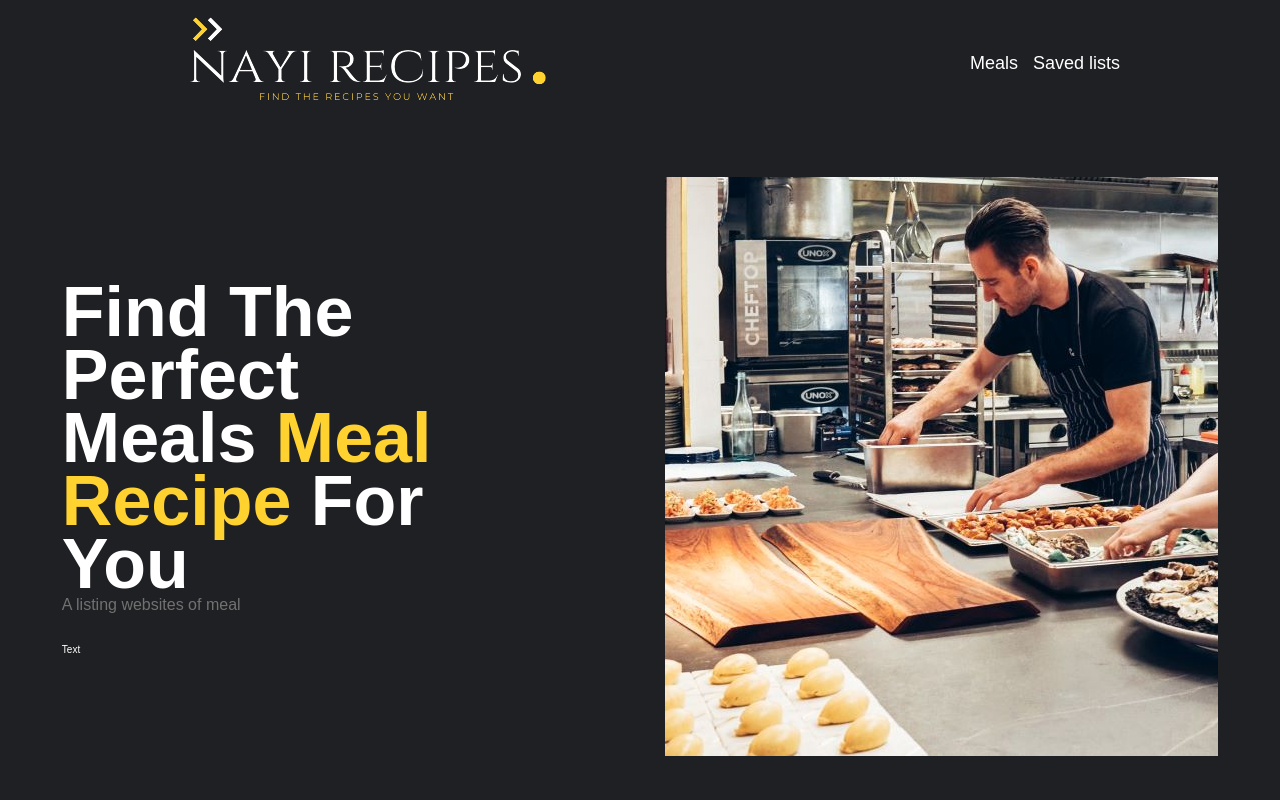
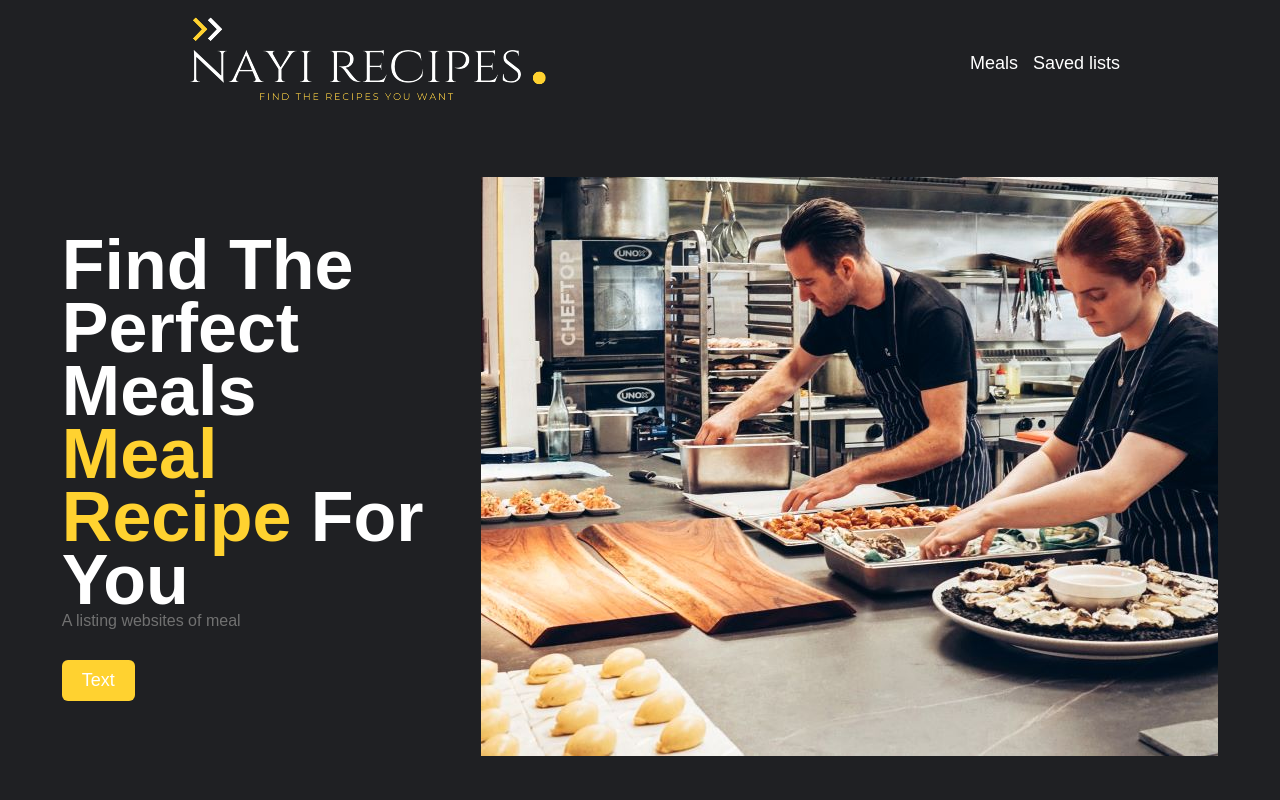
Before and after one commit to espnal/recipes-app, a Next.js app in the folder my-app/: page / in a window 1280 px wide. Shown: the top 800 px of the page. Built offline with nearby package versions, Linux system fonts and the light colour scheme.

Commit message:
laste changes

```diff
--- /dev/null
+++ b/my-app/componets/buttons/Button.js
@@ -0,0 +1,24 @@
+import React from 'react';
+import Link from 'next/link';
+import clsx from 'clsx';
+import classes from './Button.module.scss';
+
+function ButtonWithLink({link = "/", children, variant="secondary"}) {
+  return (
+    <Link href={link} legacyBehavior>
+    <a type="button" className={clsx(classes.button, classes[`variant__${variant}`])}>
+      {children}
+    </a>
+    </Link>
+  )
+}
+function Button({children, variant="secondary"}) {
+    return (
+      <button type="button" className={clsx(classes.button, classes[`variant__${variant}`])}>
+        {children}
+      </button>
+    )
+  }
+
+export default ButtonWithLink;
+export {Button};
--- /dev/null
+++ b/my-app/componets/buttons/Button.module.scss
@@ -0,0 +1,22 @@
+.button {
+	padding: 1rem 2rem;
+	font-size: 1.8rem;
+	color: var(--white);
+	border: none;
+	border-radius: 6px;
+	cursor: pointer;
+	background-color: var(--secondary-color);
+}
+.variant__primary {
+	background-color: var(--primary-color);
+}
+.variant__secondary {
+	background-color: var(--secondary-color);
+}
+
+@media only screen and (max-width: 768px) {
+	.button {
+		padding: 1rem 1rem;
+		font-size: 1.6rem;
+	}
+}
--- a/my-app/componets/home/HeroSection.js
+++ b/my-app/componets/home/HeroSection.js
@@ -3,6 +3,7 @@ import classes from '../home/HeroSection.module.scss'
 import HeroImg from '../../images/banner.jpg';
 import Text from '../text/Text';
 import Image from 'next/image';
+import ButtonWithLink from '../buttons/Button';
 
 export default function HeroSection() {
   return (
@@ -18,7 +19,7 @@ export default function HeroSection() {
                 </h1>
                 <Text> A listing websites of meal</Text>
                 <div className={classes.hero__buttons}>
-                    <a>Text</a>
+                    <ButtonWithLink link={'/meals'} variant="primary">Text</ButtonWithLink>
                 </div>
             </div>
             <div className={classes.hero__img}>
--- a/my-app/componets/home/HeroSection.module.scss
+++ b/my-app/componets/home/HeroSection.module.scss
@@ -31,11 +31,11 @@
 }
 
 .hero__img {
-	flex: 1;
+	flex: 2;
 	width: 100%;
 	object-fit: cover;
-	// max-width: 200px;
-	// max-height: 200px;
+	// max-width: 600px;
+	max-height: 600px;
 	overflow: hidden;
 }
 
```
